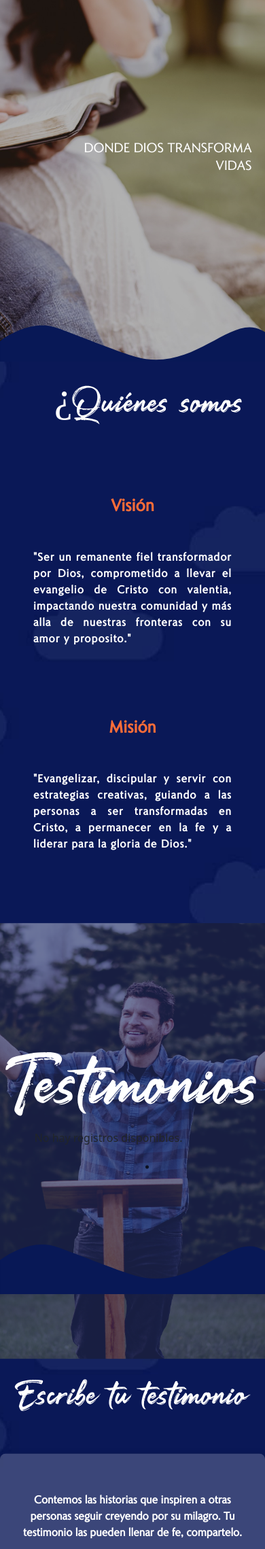
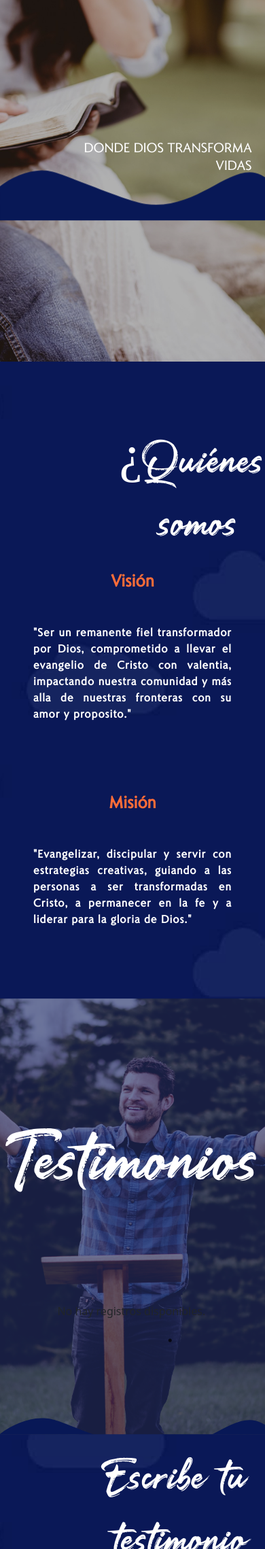
Before and after one commit to Okoruwu/7000VALIENTES, a PHP site: page / in a window 390 px wide. Shown: the part 304-2583 px from the top of the page at 68% size. Run offline with PHP 8.4, Linux system fonts and the light colour scheme; data that the repository does not hold is empty.

Commit message:
css responsive

```diff
--- a/css/stylefon.css
+++ b/css/stylefon.css
@@ -65,3 +65,14 @@
       transform: translateY(18vh) scaleY(-1);
     }
      }
+
+     @media (max-width: 1300px){
+
+      .con-curve1{
+        transform: translateY(-34vh) scaleY(-1);
+      }
+
+      .con-curve2{
+        transform: translateY(35vh) scaleY(-1);
+      }
+  }
--- a/css/styleform.css
+++ b/css/styleform.css
@@ -261,3 +261,28 @@
     }
 
      }
+
+     @media (max-width: 1300px){
+
+        .quien{
+            transform: translateY(3vh);
+            font-size: 4.8em;
+            margin-right: 0vh;
+        }
+
+        .test{
+            margin-left: 0%;
+        }
+
+        .carousel{
+            width: 85%;
+            left: 10vh;
+            transform: translateY(25vh);
+        }
+
+        .test-ti {
+            font-size: 4.8em;
+            margin-right: 3vh;
+            transform: translateY(40vh);
+        }
+    }
```
Also changed, not shown: css/stlog.css (+40 -4 lines).
